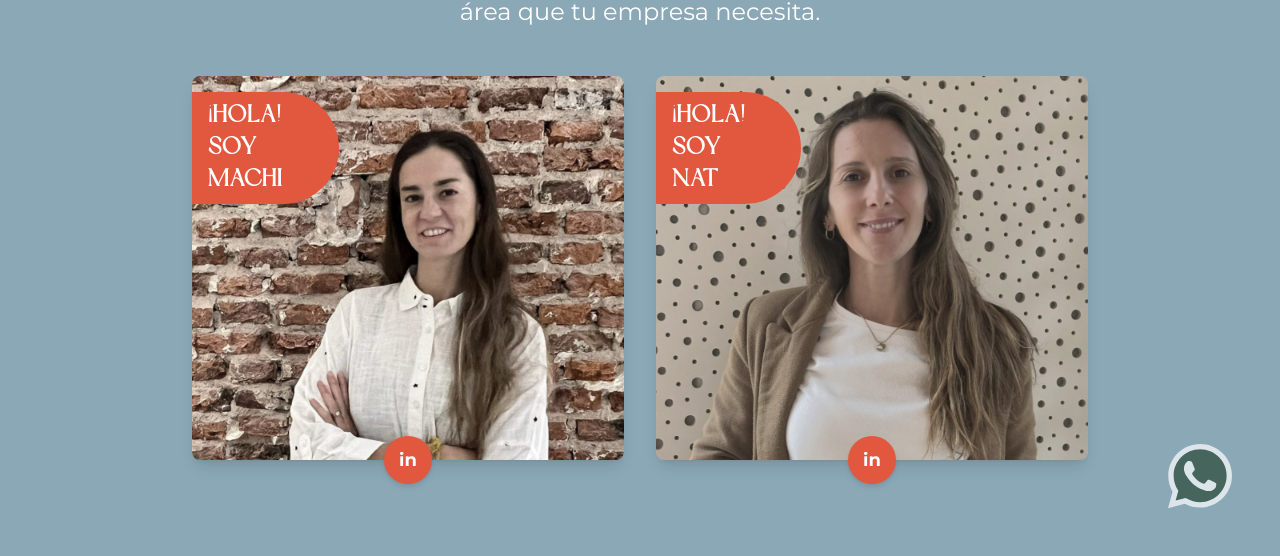
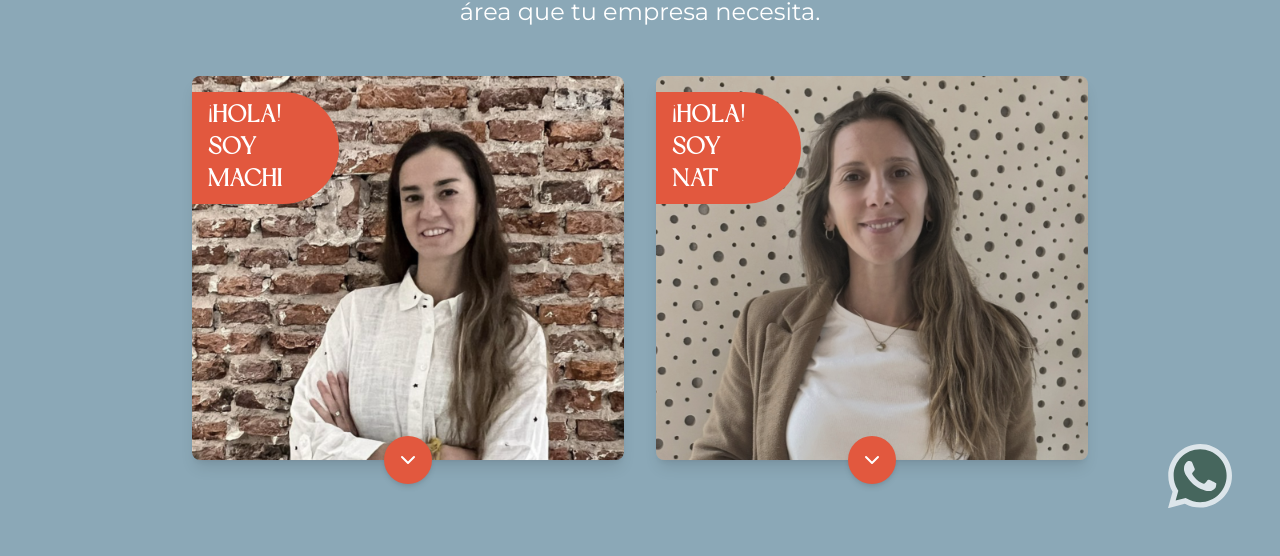
Before and after one commit to pueblobranding/pueblo, a Next.js app: page /somos-comunidad in a window 1280 px wide. Shown: the part 244-800 px from the top of the page. Built offline with nearby package versions, Linux system fonts and the light colour scheme.

Commit message:
Refactor NosotrasSection4 to improve button functionality with conditional rendering and update QueHacemosSlide to use standard img tag for image rendering, enhancing compatibility and performance.

```diff
--- a/components/QueHacemosSlide.tsx
+++ b/components/QueHacemosSlide.tsx
@@ -1,4 +1,3 @@
-import Image from 'next/image';
 import React from 'react';
 
 interface QueHacemosSlideProps {
@@ -13,7 +12,7 @@ const QueHacemosSlide: React.FC<QueHacemosSlideProps> = ({ title, description, i
     <div className="w-full p-4 pb-20">
       <div className="bg-white rounded-lg shadow-lg overflow-hidden">
         <div className="relative h-64 w-full">
-          <Image src={imageUrl} alt={title} className="w-full h-full object-cover grayscale" />
+          <img src={imageUrl} alt={title} className="w-full h-full object-cover grayscale" />
           <div className="absolute inset-0 bg-black/30"></div>
           <div style={{ fontFamily: 'dream-avenue' }} className="absolute top-1/2 left-1/2 -translate-x-1/2 -translate-y-1/2 text-4xl font-bold text-white tracking-wider text-center uppercase">
             {title}
--- a/components/nosotras-4.tsx
+++ b/components/nosotras-4.tsx
@@ -59,8 +59,8 @@ export default function NosotrasSection4() {
                                     style={{ fontFamily: 'dream-avenue' }}
                                     className="absolute top-4 left-0 text-white bg-tigerlily text-2xl font-bold py-2 pl-4 pr-14 rounded-r-full inline-block tracking-wider"
                                 >
-                                    ¡HOLA! <br/>
-                                    SOY <br/>
+                                    ¡HOLA! <br />
+                                    SOY <br />
                                     {section.title}
                                 </div>
                             </div>
@@ -80,6 +80,8 @@ export default function NosotrasSection4() {
                                     </div>
                                 </div>
                             </div>
+                            {
+                                openSection === section.id ?
                                     <Link
                                         href={section.linkedinUrl}
                                         target="_blank"
@@ -88,6 +90,28 @@ export default function NosotrasSection4() {
                                     >
                                         in
                                     </Link>
+
+
+                                    :
+                                    <button
+
+                                        className="relative top-0 left-1/2 -translate-x-1/2 -translate-y-1/2 w-12 h-12 bg-tigerlily text-white rounded-full flex items-center justify-center font-bold text-lg shadow-md z-10"
+                                    >
+                                        <svg
+                                            xmlns="http://www.w3.org/2000/svg"
+                                            width="24"
+                                            height="24"
+                                            viewBox="0 0 24 24"
+                                            fill="none"
+                                            stroke="currentColor"
+                                            strokeWidth="2"
+                                            strokeLinecap="round"
+                                            strokeLinejoin="round"
+                                        >
+                                            <path d="m6 9 6 6 6-6" />
+                                        </svg>
+                                    </button>
+                            }
                         </div>
                     ))}
                 </div>
```
Lines whose indentation alone changed are shown as unchanged.
